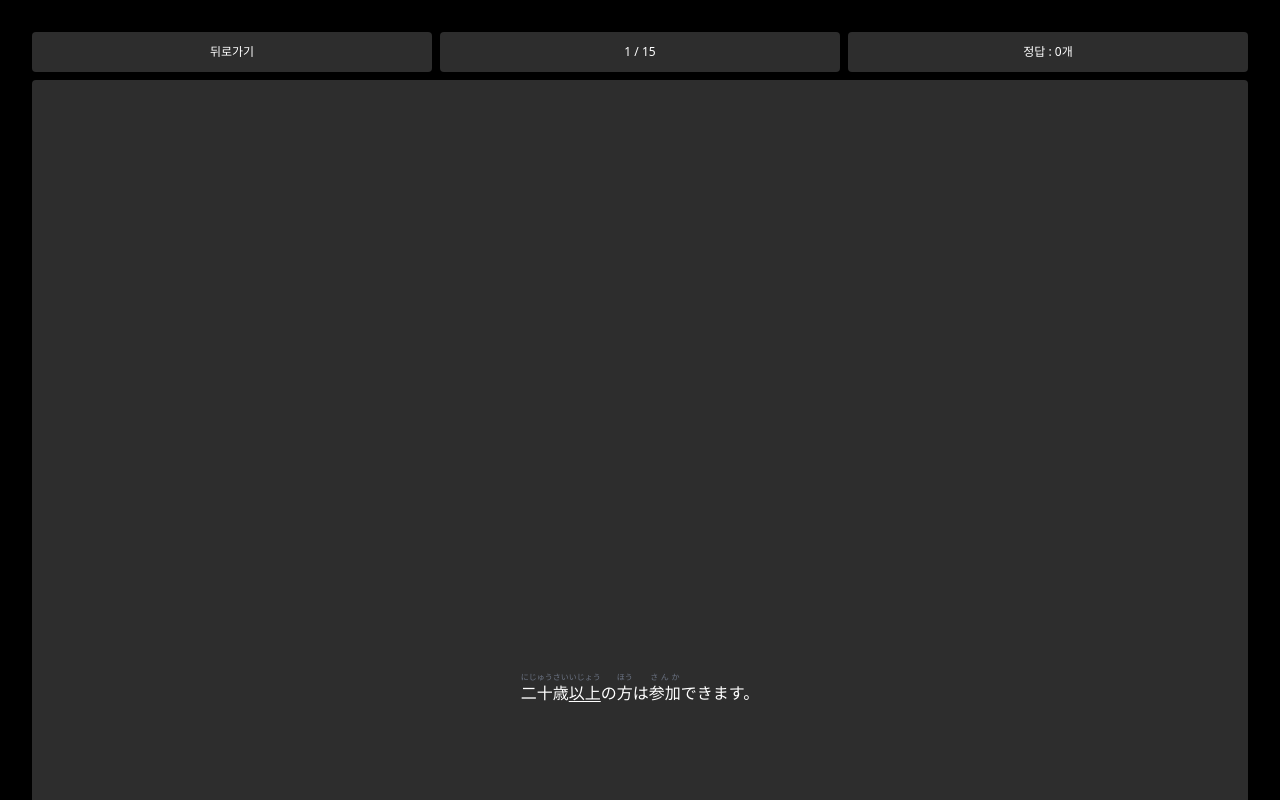
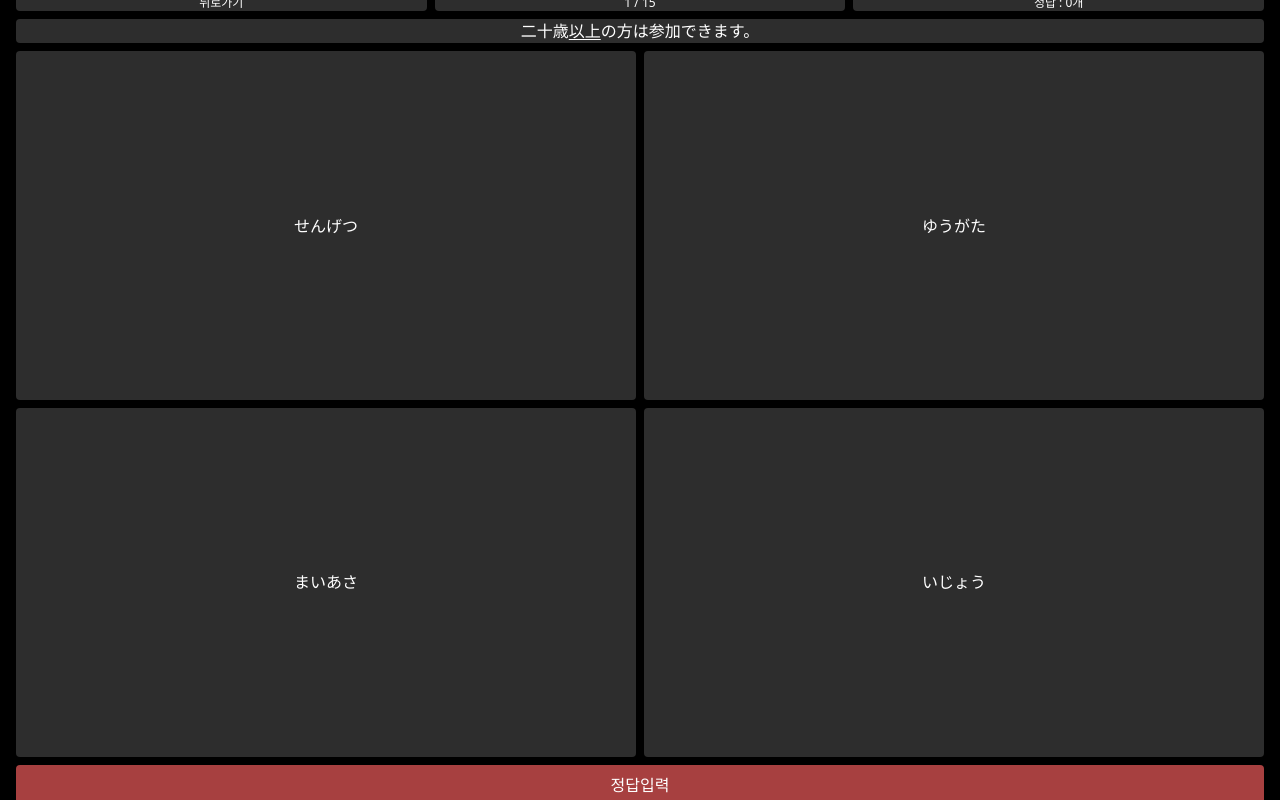
Before and after one commit to KwakOri/nihongo-voca, a React (Vite) app: page /levels/1/days/1/quiz in a window 1280 px wide. Shown: the top 800 px of the page. Built offline with nearby package versions, Linux system fonts and the light colour scheme.

Commit message:
Feat: Edit the screen size

```diff
--- a/src/components/QuizContainer/QuizContainer.tsx
+++ b/src/components/QuizContainer/QuizContainer.tsx
@@ -8,6 +8,7 @@ import words from "../../db/words.json";
 
 interface QuizContainerProps {
   quizWords: WordData[];
+  isLoading: boolean;
 }
 
 const QuizContainer = ({ quizWords }: QuizContainerProps) => {
@@ -18,6 +19,7 @@ const QuizContainer = ({ quizWords }: QuizContainerProps) => {
   const [hasNext, setHasNext] = useState<boolean>(true);
   const [isRoundEnded, setIsRoundEnded] = useState<boolean>(false);
   const [answerCount, setAnswerCount] = useState<number>(0);
+  const [isLoading, setIsLoading] = useState<boolean>(true);
 
   const lastIndex = quizWords.length - 1;
   const targetWord = quizWords[currentIndex];
@@ -53,24 +55,37 @@ const QuizContainer = ({ quizWords }: QuizContainerProps) => {
       const shuffled = [...arr].sort(() => 0.5 - Math.random());
       return shuffled.slice(0, 3);
     };
+    const targetWord = quizWords[currentIndex];
     const selectList = getRandomThree(
       Array.from(
         new Set(
           words
-            .filter((word) => word.part === targetWord?.part)
-            .filter((word) => word.id !== targetWord?.id)
+            .filter((word) => {
+              if (word.part === "동사" || word.part === "형용사") {
+                return word.part === "동사" || word.part === "형용사";
+              } else {
+                return word.part === targetWord?.part;
+              }
+            })
+            .filter((word) => word.furigana !== targetWord?.furigana)
             .map((word) => word.furigana)
         )
       )
     );
+
     selectList.push(targetWord?.furigana || "");
     selectList.sort(() => Math.random() - 0.5);
 
     setSelectList(selectList);
+    setIsLoading(false);
   }, [currentIndex]);
 
-  return (
-    <div className="flex flex-col items-start justify-center gap-2">
+  return isLoading ? (
+    <div className="w-full h-full flex justify-center items-center">
+      <p className="text-2xl text-white">로딩중...</p>
+    </div>
+  ) : (
+    <div className="w-full h-full flex flex-col items-start justify-center gap-2">
       <div className="w-full h-10 grid grid-cols-3 gap-2">
         <button
           className={
@@ -89,9 +104,10 @@ const QuizContainer = ({ quizWords }: QuizContainerProps) => {
       </div>
       {/* Quiz 문장 */}
       <div
-        className={`rounded bg-[#2d2d2d] w-full aspect-square flex flex-col justify-center gap-10 `}
+        className={`rounded bg-[#2d2d2d] w-full h-full flex-1 grow flex flex-col justify-center gap-10 `}
       >
         <QuizSentence
+          isRoundEnded={isRoundEnded}
           tokens={targetSentence?.tokens}
           targetWord={targetWord?.kanji || ""}
         />
@@ -100,17 +116,15 @@ const QuizContainer = ({ quizWords }: QuizContainerProps) => {
       {/* 선택지 */}
 
       <div className="w-full grid grid-cols-2 gap-2">
-        {selectList.map((select, index) => {
-          const word =
-            (targetWord?.prefix || "") +
-            (select || "") +
-            (targetWord?.hiragana || "");
+        {selectList.map((select) => {
+          console.log(select);
+          const word = select || "";
           return (
-            <div className={"w-full"} key={index}>
+            <div className={"w-full"} key={select}>
               <label
-                htmlFor={String(index)}
+                htmlFor={String(select)}
                 className={`flex justify-center items-center gap-2 cursor-pointer w-full aspect-video rounded ${
-                  targetWord.pronunciation === word && isRoundEnded
+                  targetWord.furigana === word && isRoundEnded
                     ? "bg-[#3c559c]"
                     : selectedValue === word
                     ? "bg-[#a74040]"
@@ -120,7 +134,7 @@ const QuizContainer = ({ quizWords }: QuizContainerProps) => {
                 <p className="text-base text-white">{word}</p>
               </label>
               <input
-                id={String(index)}
+                id={String(select)}
                 type="radio"
                 name="answer"
                 value={select || ""}
--- a/src/components/QuizSentence/QuizSentence.tsx
+++ b/src/components/QuizSentence/QuizSentence.tsx
@@ -1,3 +1,5 @@
+import { Fragment } from "react/jsx-runtime";
+
 interface Token {
   surface: string; // 실제 표면 문자열 (표시되는 텍스트)
   hasKanji: boolean; // 한자가 포함되어 있는지 여부
@@ -8,26 +10,39 @@ interface Token {
 interface QuizSentenceProps {
   targetWord: string;
   tokens: Token[] | undefined;
+  isRoundEnded: boolean;
 }
 
-const QuizSentence = ({ tokens, targetWord }: QuizSentenceProps) => {
+const QuizSentence = ({
+  tokens,
+  targetWord,
+  isRoundEnded,
+}: QuizSentenceProps) => {
   return (
     <span className="text-white">
-      {tokens?.map((token, index) => {
+      {tokens?.map((token) => {
         if (token.hasKanji && token.kanji && token.furigana) {
+          const hiragana = token.surface.split(token?.kanji || "");
           return (
+            <Fragment key={token.kanji}>
+              <span>{hiragana[0]}</span>
               <ruby
                 className={
-                token.kanji === targetWord ? "underline underline-offset-2" : ""
+                  token.kanji === targetWord
+                    ? "underline underline-offset-2"
+                    : ""
                 }
-              key={index}
               >
                 {token.kanji}
+                {isRoundEnded && (
                   <rt className="text-white">{token.furigana}</rt>
+                )}
               </ruby>
+              <span>{hiragana[1]}</span>
+            </Fragment>
           );
         } else {
-          return <span key={index}>{token.surface}</span>;
+          return <span key={token.surface}>{token.surface}</span>;
         }
       })}
     </span>
--- a/src/index.css
+++ b/src/index.css
@@ -8,4 +8,5 @@ rt {
   @apply text-[8px] text-gray-500 font-medium;
   line-height: 1; /* 필요시 후리가나 줄 간격 조정 */
   margin-bottom: 2px;
+  text-align: center;
 }
--- a/src/layouts/RootLayout/RootLayout.tsx
+++ b/src/layouts/RootLayout/RootLayout.tsx
@@ -2,8 +2,10 @@ import { Outlet } from "react-router";
 
 const RootLayout = () => {
   return (
-    <div>
-      <Outlet />
+    <div className="w-full h-full">
+      <div className="fixed inset-0 p-4">
+        <Outlet />
+      </div>
     </div>
   );
 };
--- a/src/pages/day/Day.tsx
+++ b/src/pages/day/Day.tsx
@@ -17,6 +17,7 @@ const Day = () => {
   };
   const wordList = words.filter((word) => word.day === Number(day));
   return (
+    <div className="w-full h-full overflow-scroll">
       <div className={"flex flex-col gap-2"}>
         <div className="w-full h-10 grid grid-cols-3 gap-2">
           <button
@@ -62,6 +63,7 @@ const Day = () => {
           })}
         </div>
       </div>
+    </div>
   );
 };
 
--- a/src/pages/quiz/Quiz.tsx
+++ b/src/pages/quiz/Quiz.tsx
@@ -15,18 +15,19 @@ const Quiz = () => {
     const wordList = words.filter(
       (word) => word.day === Number(day) && word.kanji
     );
+    console.log("wordList => ", wordList);
     wordList.sort(() => Math.random() - 0.5).slice(0, 10);
-    console.log("wordList => ", wordList);
+
     setQuizWords(wordList);
     setIsLoading(false);
   }, [day]);
 
   return (
-    <div>
+    <div className="w-full h-full">
       {isLoading ? (
         <h1>Loading...</h1>
       ) : (
-        <QuizContainer quizWords={quizWords} />
+        <QuizContainer quizWords={quizWords} isLoading={isLoading} />
       )}
     </div>
   );
```
Lines whose indentation alone changed are shown as unchanged.
